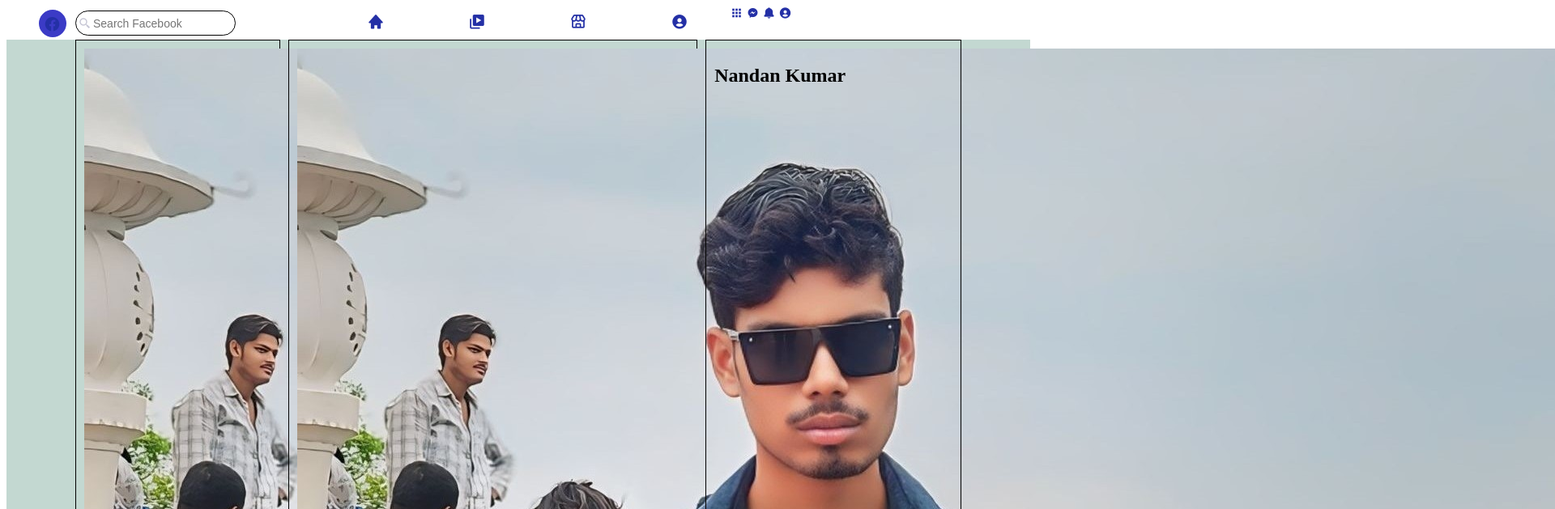
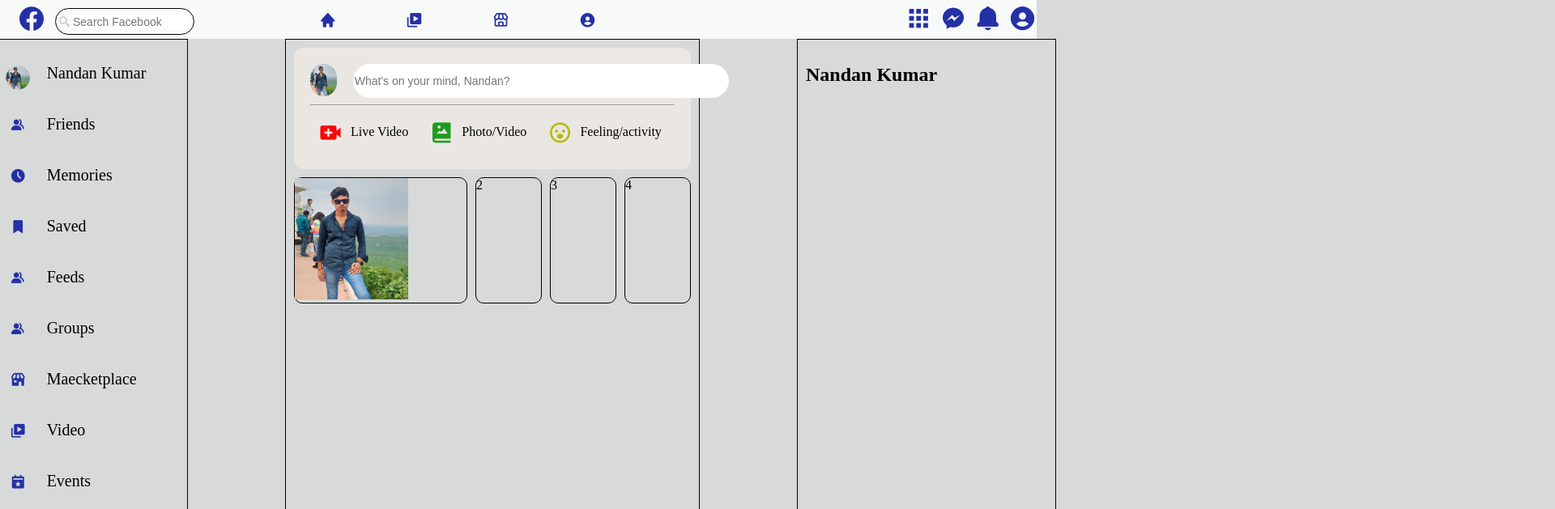
Before and after one commit to Nandanjha1/Facebook_cloan_leading_page, a plain HTML site: page index.html in a window 1280 px wide. Shown: the top 629 px of the page at 81% size, 1920 px wide, since content can reach past the window. Drawn offline with nearby package versions, Linux system fonts and the light colour scheme.

Commit message:
Update style.css

```diff
--- a/style.css
+++ b/style.css
@@ -1,17 +1,20 @@
+body {
+    background-color: rgb(215, 218, 217);
+    margin: 0;
+    padding: 0;
+}
+
 .nav {
-    /* border: 1px solid black; */
+    width: 100%;
+    padding-top: 5px;
     display: flex;
+    background-color: rgb(248, 249, 249);
 }
 
 .logo {
-    width: 28px;
-    background-color: rgb(59, 59, 198);
-    border-radius: 30px;
-    margin: 4px 0 3px 40px;
-    padding-left: 6px;
-    padding-top: 6px;
+    margin-left: 21px;
     align-content: center;
-    font-size: 21px;
+    font-size: 36px;
 }
 
 .search {
@@ -45,17 +48,26 @@ input {
     grid-template-columns: auto auto auto auto;
 }
 
+.navigation {
+    width: 200px;
+    margin-left: 330px;
+    font-size: 35px;
+    text-align: right;
+    display: inline-grid;
+    grid-template-columns: auto auto auto auto;
+}
+
 section {
-    background-color: rgb(195, 216, 209);
     display: grid;
     grid-template-columns: 20% 40% 25%;
-    gap: 10px;
+    gap: 120px;
     justify-content: center;
 }
 
 .left {
     border: 1px solid black;
     padding: 10px;
+    text-align: left;
     display: inline-grid;
     grid-template-columns: auto auto;
 
@@ -67,10 +79,17 @@ section {
 
 .first {
     text-align: center;
+    padding-top: 22px;
+}
+
+.first img {
+    width: 30px;
+    height: 30px;
+    border-radius: 30px;
 }
 
 .second {
-    text-align: left;
+    padding-left: -22px;
 }
 
 .middle {
@@ -78,6 +97,71 @@ section {
     padding: 10px;
 }
 
+.top {
+    background-color: rgb(234, 231, 227);
+    padding: 20px;
+    border-radius: 12px;
+}
+
+.top1 {
+    display: flex;
+    text-align: center;
+}
+
+.top1 img {
+    width: 40px;
+    height: 40px;
+    border-radius: 30px;
+}
+
+.top1 input {
+    width: 460px;
+    height: 40px;
+    margin-left: 20px;
+    border-radius: 50px;
+}
+
+.top2 {
+    width: 100%;
+    display: inline-grid;
+    grid-template-columns: auto auto auto;
+    grid-template: space-between;
+    font-size: 16px;
+}
+
+.top2 div {
+    display: flex;
+    padding: 5px;
+}
+
+.top2 div i {
+    font-size: 30px;
+}
+
+.text {
+    margin-top: 5px;
+}
+
+.story {
+    width: 100%;
+    display: grid;
+    display: inline-grid;
+    grid-template-columns: auto auto auto auto;
+    grid-template: space-between;
+    gap: 10px;
+    margin-top: 10px;
+}
+
+.story div {
+    border: 1px solid black;
+    border-radius: 10px;
+}
+
+.story div img {
+    width: 140px;
+    height: 150px;
+}
+
 .right {
     border: 1px solid black;
     padding: 10px;
```
